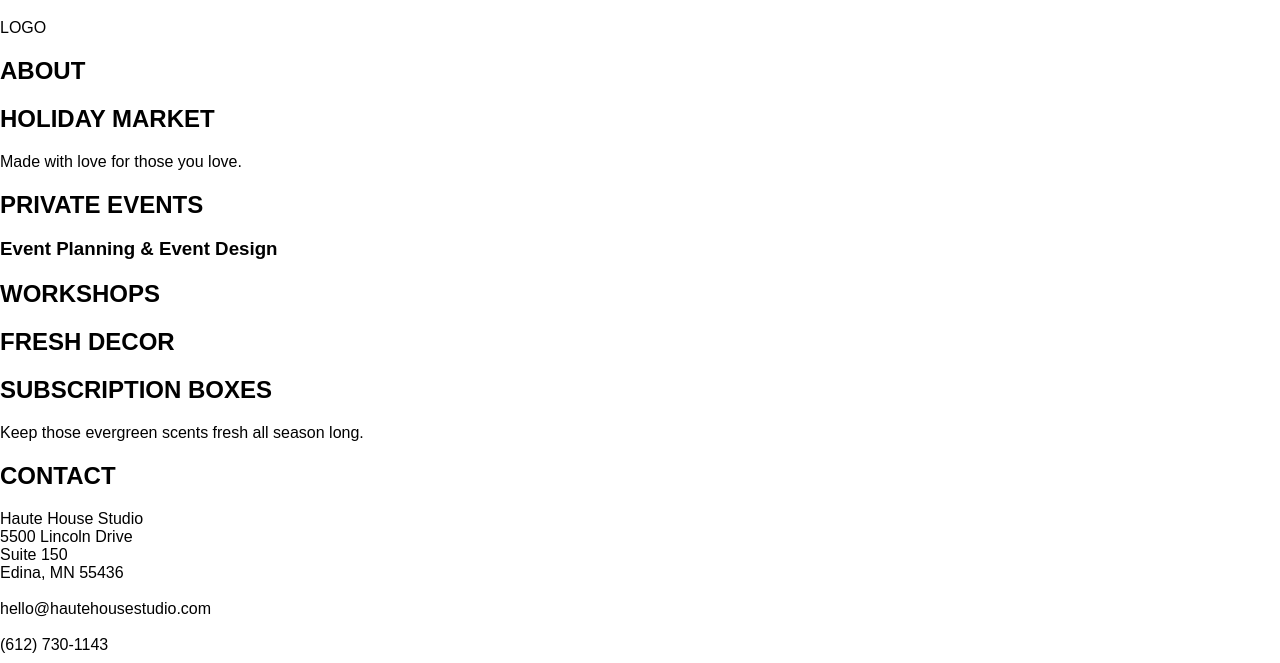
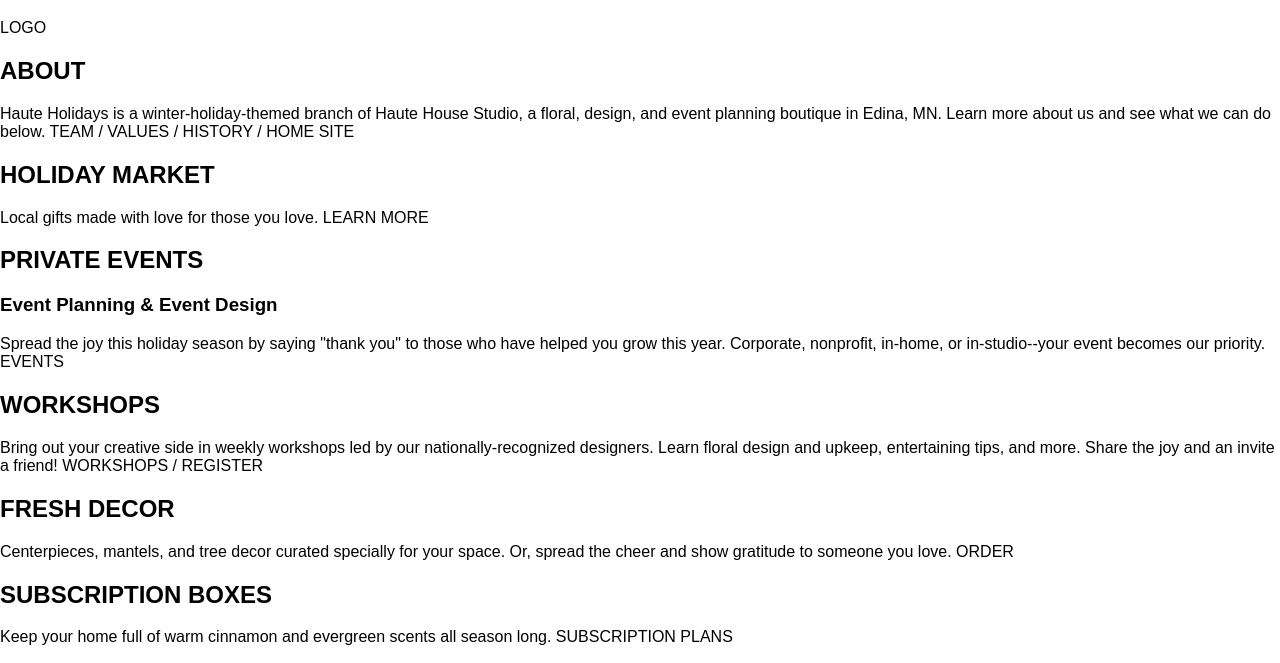
Before and after one commit to kehanson14/Haute_Holidays, a plain HTML site: page haute_holidays_2.html in a window 1280 px wide. Shown: the part 115-778 px from the top of the page. Drawn offline with Linux system fonts and the light colour scheme.

Commit message:
planning update

```diff
--- a/haute_holidays_2.html
+++ b/haute_holidays_2.html
@@ -87,39 +87,57 @@
 
 <div id="about">
   <h2>ABOUT</h2>
+      Haute Holidays is a winter-holiday-themed branch of Haute House Studio,
+      a floral, design, and event planning boutique in Edina, MN. Learn more about us and see what
+      we can do below.
+
+TEAM / VALUES / HISTORY / HOME SITE
 
 </div>
 
 <div id="market">
   <h2>HOLIDAY MARKET</h2>
-      Made with love for those you love.
+      Local gifts made with love
+      for those you love.
 
+LEARN MORE
 
 </div>
 
 <div id="privateevents">
   <h2>PRIVATE EVENTS</h2>
   <h3>Event Planning &amp; Event Design</h3>
+        Spread the joy this holiday season by saying "thank you" to those who have helped you grow this year.
+        Corporate, nonprofit, in-home, or in-studio--your event becomes our priority.
+
+EVENTS
 
 </div>
 
 <div id="workshops">
   <h2>WORKSHOPS</h2>
+      Bring out your creative side in weekly workshops led by our nationally-recognized designers.
+      Learn floral design and upkeep, entertaining tips, and more.
+      Share the joy and an invite a friend!
 
-
+ WORKSHOPS / REGISTER
 
 </div>
 
 <div id="freshdecor">
   <h2>FRESH DECOR</h2>
+      Centerpieces, mantels, and tree decor curated specially for your space.
+      Or, spread the cheer and show gratitude to someone you love.
 
+ORDER
 
 </div>
 
 <div id="subscribe">
   <h2>SUBSCRIPTION BOXES</h2>
-      Keep those evergreen scents fresh all season long.
+      Keep your home full of warm cinnamon and evergreen scents all season long.
 
+SUBSCRIPTION PLANS
 
 </div>
 
```
